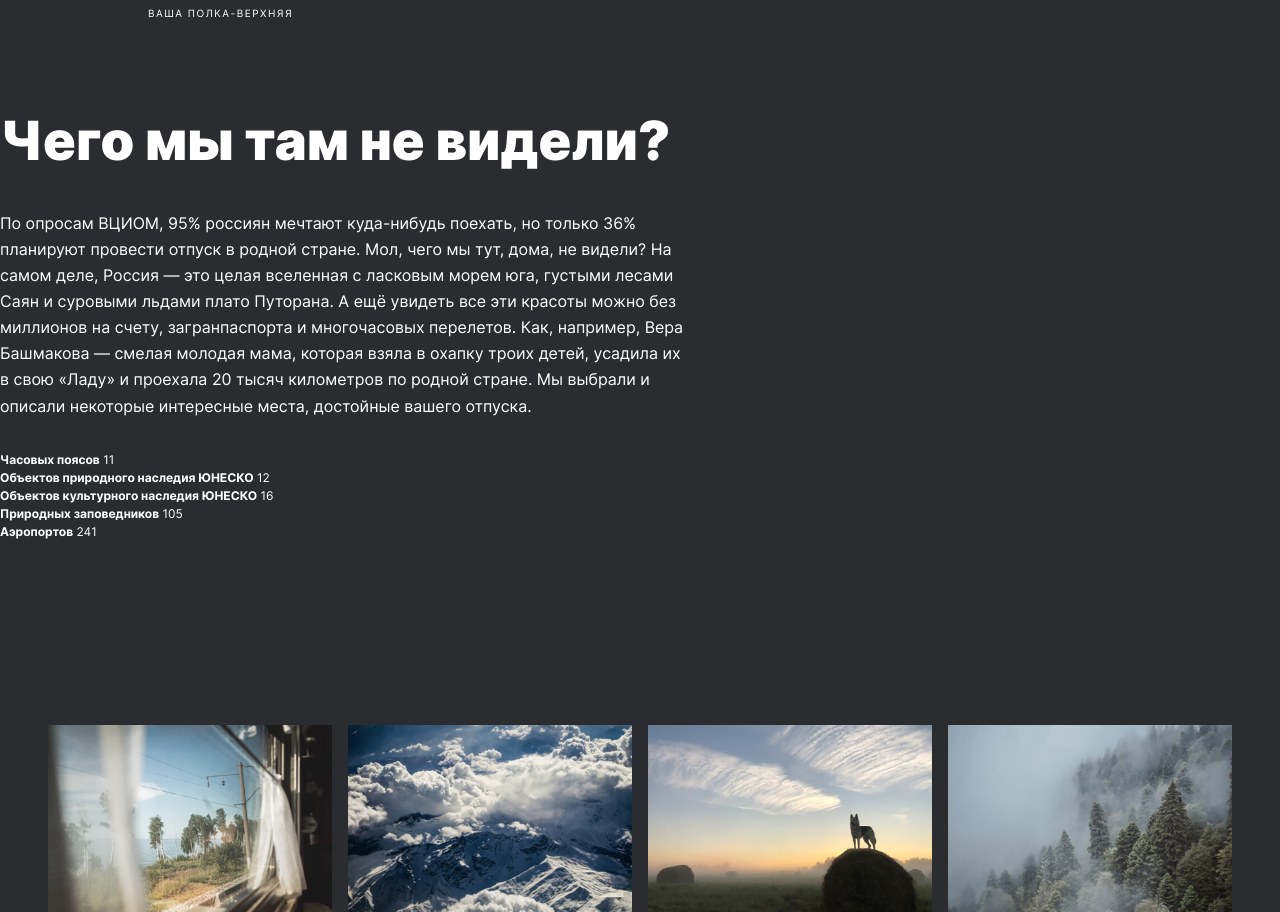
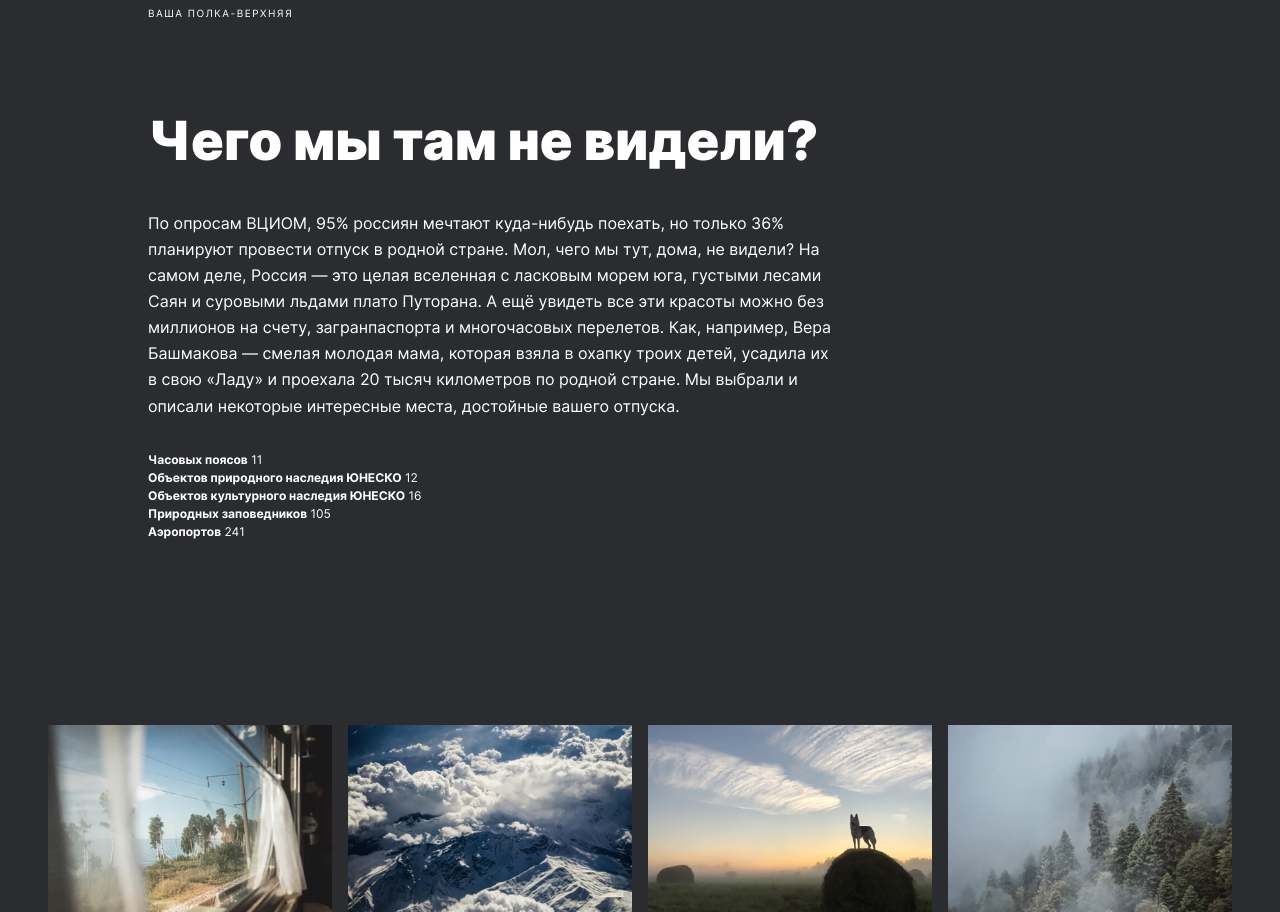
Before and after one commit to leonbron13/russian-travel, a plain HTML site: page index.html in a window 1280 px wide. Shown: the part 1121-2033 px from the top of the page. Drawn offline with Linux system fonts and the light colour scheme; files whose address does not match are found by name.

Commit message:
Update intro.css

```diff
--- a/blocks/intro/intro.css
+++ b/blocks/intro/intro.css
@@ -1,7 +1,6 @@
 .intro {
     width: calc(100% - 148px * 2);
-    margin: 92px 0 92px 0;
-    padding
+    margin: 92px auto 92px auto;
   }
  @media screen and (max-width: 1279px) {
     .intro{
```
